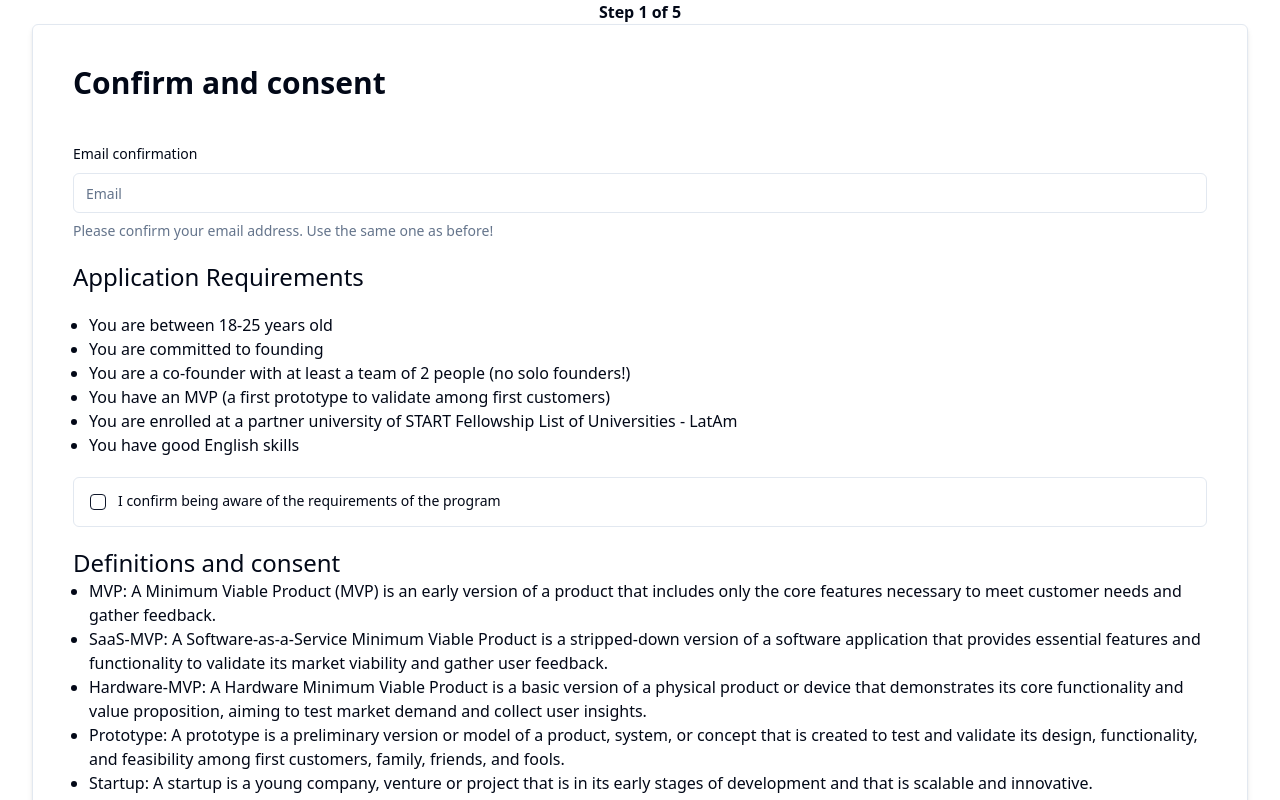
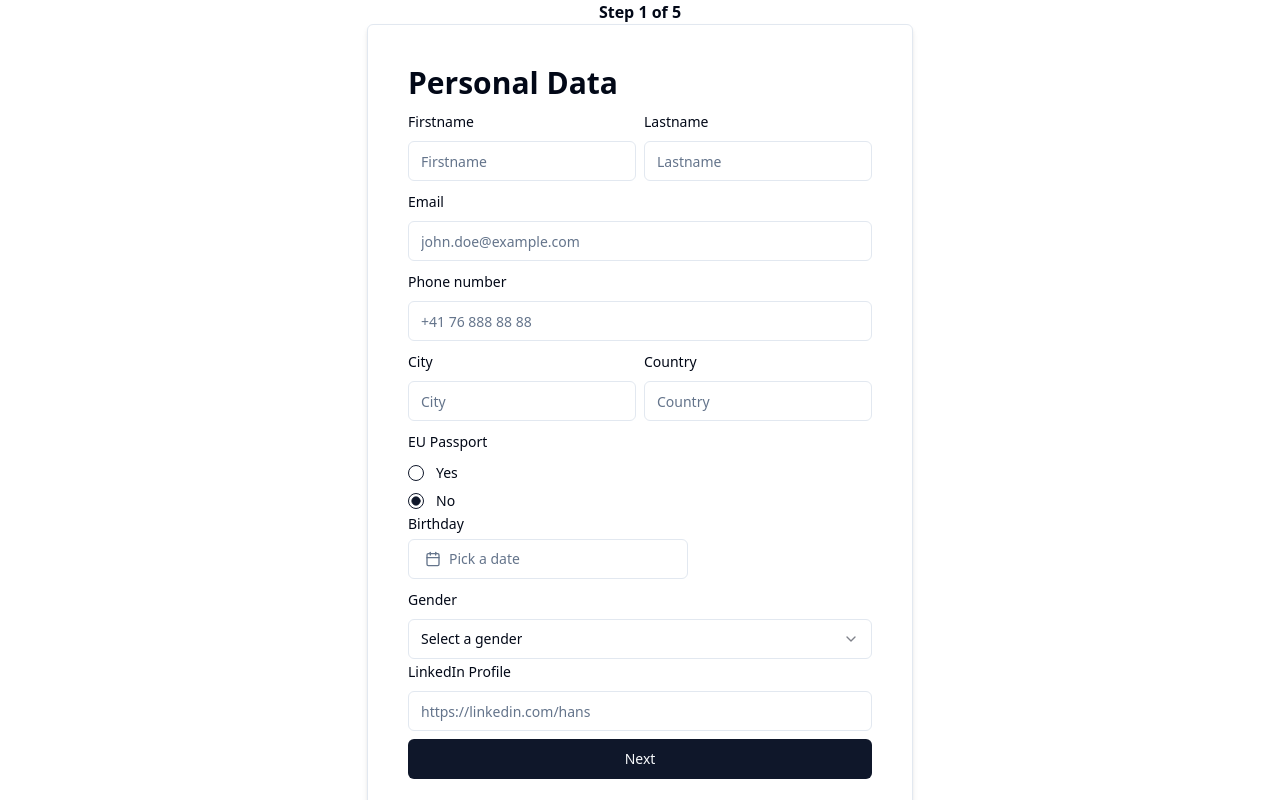
Before and after one commit to swyss/hack-42, a React (Vite) app in the folder frontend/: page /startup/create in a window 1280 px wide. Shown: the top 800 px of the page. Built offline with nearby package versions, Linux system fonts and the light colour scheme.

Commit message:
Fixed order

```diff
--- a/frontend/src/pages/startup/create/create.jsx
+++ b/frontend/src/pages/startup/create/create.jsx
@@ -32,7 +32,7 @@ export default function CreateStartup() {
   const renderForm = () => {
     switch (currentStep) {
       case 1:
-        return <Consent parentSubmit={handleSubmit} />;
+        return <PersonalForm parentSubmit={handleSubmit} />;
       case 2:
         return <AcademiaForm parentSubmit={handleSubmit} />;
       case 3:
```
